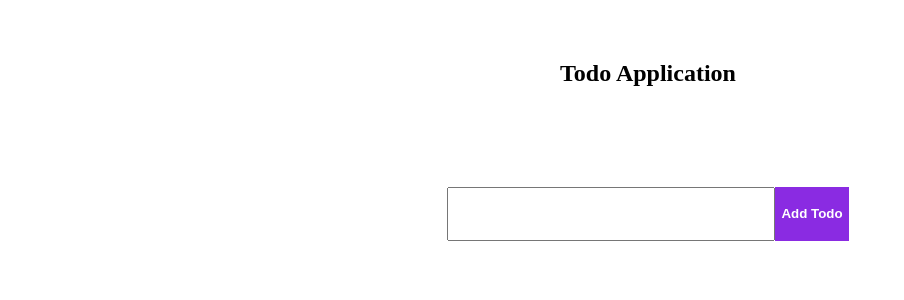
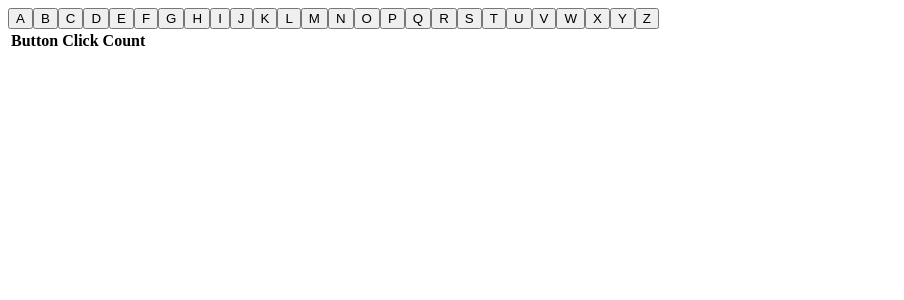
Before and after one commit to nlprasanna5/Redux-assignment, a React (Vite) app: page / in a window 1280 px wide. Shown: the top 300 px of the page, without its empty margins (0-904 px from the left). Built offline with nearby package versions, Linux system fonts and the light colour scheme.

Commit message:
completed buttons assignment

```diff
--- a/src/App.jsx
+++ b/src/App.jsx
@@ -1,58 +1,43 @@
-import React, { useState } from 'react';
+import React from 'react';
 import { useDispatch, useSelector } from 'react-redux';
-import { addTodo, removeTodo,toggleComplete } from './Features/Todo/TodoSlice';
-import style from './App.module.css';
+import {updateClickCount} from './Features/Button/ButtonSlice';
 
 
-function App() {
-  const [text, setText] = useState('');
-  const todos = useSelector((state) => state.todos);
+const App = () => {
   const dispatch = useDispatch();
+  const buttons = useSelector((state) => state.buttons);
 
-  const handleSubmit = (event) => {
-    event.preventDefault();
-    dispatch(addTodo(text));
-    setText('');
-  };
+  let alphabet="ABCDEFGHIJKLMNOPQRSTUVWXYZ";
 
-  const handleRemove = (id) => {
-    dispatch(removeTodo(id));
-  };
-  const handleToggleComplete = (id) => {
-    dispatch(toggleComplete(id));
+  const handleClick = (buttonName) => {
+    dispatch(updateClickCount({ buttonName }));
   };
 
   return (
-    <div className={style.container}>
-      <div className={style.name}>
-        <h2>Todo Application</h2>
-      </div>
-      <form onSubmit={handleSubmit}>
-        <input value={text} onChange={(e) => setText(e.target.value)} />
-        <button className={style.btn}>Add Todo</button>
-      </form>
-      <ul>
-        {todos.map((todo) => (
-          <>
-          <li className={style.content}>
-            <p key={todo.id} style={{ textDecoration: todo.completed ? 'line-through' : 'none' }}>
-              {todo.text}
-            </p>
-           <div>
-            <button onClick={()=>handleToggleComplete(todo.id)} className={style.addBtn}>
-              completed
-            </button>
-            </div>
-            <div>
-            <button onClick={() => handleRemove(todo.id)} className={style.addBtn}>Remove</button>
-            </div>
-            </li>
-
-          </>
-        ))}
-      </ul>
+    <div>
+      {alphabet.split('').map((letter) => (
+        <button key={letter} onClick={() => handleClick(letter)}>
+          {letter}
+        </button>
+      ))}
+      <table>
+        <thead>
+          <tr>
+            <th>Button</th>
+            <th>Click Count</th>
+          </tr>
+        </thead>
+        <tbody>
+          {Object.keys(buttons).map((buttonName) => (
+            <tr key={buttonName}>
+              <td>{buttonName}</td>
+              <td>{buttons[buttonName]}</td>
+            </tr>
+          ))}
+        </tbody>
+      </table>
     </div>
   );
-}
+};
 
 export default App;
--- /dev/null
+++ b/src/Features/Button/ButtonSlice.jsx
@@ -0,0 +1,18 @@
+import { createSlice } from '@reduxjs/toolkit';
+
+
+
+const buttonsSlice = createSlice({
+  name: 'buttons',
+  initialState: {},
+  reducers: {
+    updateClickCount: (state, action) => {
+      const { buttonName } = action.payload;
+      state[buttonName] = (state[buttonName] || 0) + 1;
+    },
+  },
+});
+
+export const { updateClickCount } = buttonsSlice.actions;
+
+export default buttonsSlice.reducer;
--- a/src/Features/Todo/TodoSlice.jsx
+++ /dev/null
@@ -1,69 +0,0 @@
-
-import { createSlice } from '@reduxjs/toolkit';
-
-let nextTodoId = 0;
-
-const todosSlice = createSlice({
-  name: 'todos',
-  initialState: [],
-  reducers: {
-    addTodo: {
-      reducer(state, action) {
-        const { id, text, completed } = action.payload;
-        state.push({ id, text, completed });
-      },
-      prepare(text) {
-        return { payload: { id: ++nextTodoId, text, completed: false } };
-      },
-    },
-    removeTodo(state, action) {
-      const id = action.payload;
-      return state.filter((todo) => todo.id !== id);
-    },
-    toggleComplete(state, action) {
-      const todo = state.find((todo) => todo.id === action.payload);
-      if (todo) {
-        todo.completed = !todo.completed;
-      }
-    },
-  },
-});
-
-export const { addTodo, removeTodo, toggleComplete } = todosSlice.actions;
-
-export default todosSlice.reducer;
-
-
-
-
-
-
-
-
-// import { createSlice } from '@reduxjs/toolkit';
-
-// let nextTodoId = 0;
-
-// const todosSlice = createSlice({
-//   name: 'todos',
-//   initialState: [],
-//   reducers: {
-//     addTodo: {
-//       reducer(state, action) {
-//         const { id, text } = action.payload;
-//         state.push({ id, text });
-//       },
-//       prepare(text) {
-//         return { payload: { id: ++nextTodoId, text } };
-//       },
-//     },
-//     removeTodo(state, action) {
-//       const id = action.payload;
-//       return state.filter((todo) => todo.id !== id);
-//     },
-//   },
-// });
-
-// export const { addTodo, removeTodo } = todosSlice.actions;
-
-// export default todosSlice.reducer;
--- a/src/store/store.jsx
+++ b/src/store/store.jsx
@@ -1,10 +1,10 @@
 import { configureStore } from '@reduxjs/toolkit';
-// import todosReducer from './todosSlice';
-import todosReducer from '../Features/Todo/TodoSlice'
+// import buttonsReducer from './buttonsSlice';
+import buttonsReducer from '../Features/Button/ButtonSlice'
 
 const store = configureStore({
   reducer: {
-    todos: todosReducer
+    buttons: buttonsReducer,
   },
 });
 
```
